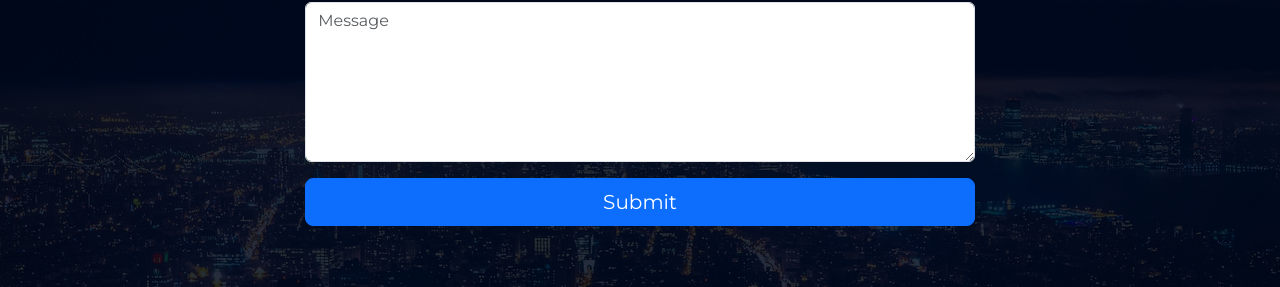
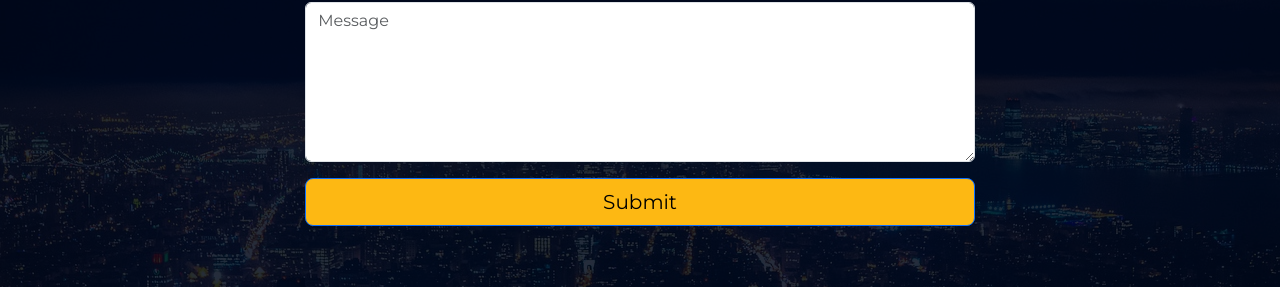
Before and after one commit to mrfelo/Hashtag-web, a plain HTML site: page index.html in a window 1280 px wide. Shown: the part 4422-4709 px from the top of the page. Drawn offline with nearby package versions, Linux system fonts and the light colour scheme; files whose address does not match are found by name.

Commit message:
submit bgc color changge style.css

```diff
--- a/sass/main.scss
+++ b/sass/main.scss
@@ -266,6 +266,10 @@ header.hero-img {
     max-width: 60%;
 
   }
+  .btn-primary{
+    background-color: $main-color;
+    color: black;
+  }
 
 
 
```
Also changed, not shown: css/main.css, 1 other file.
